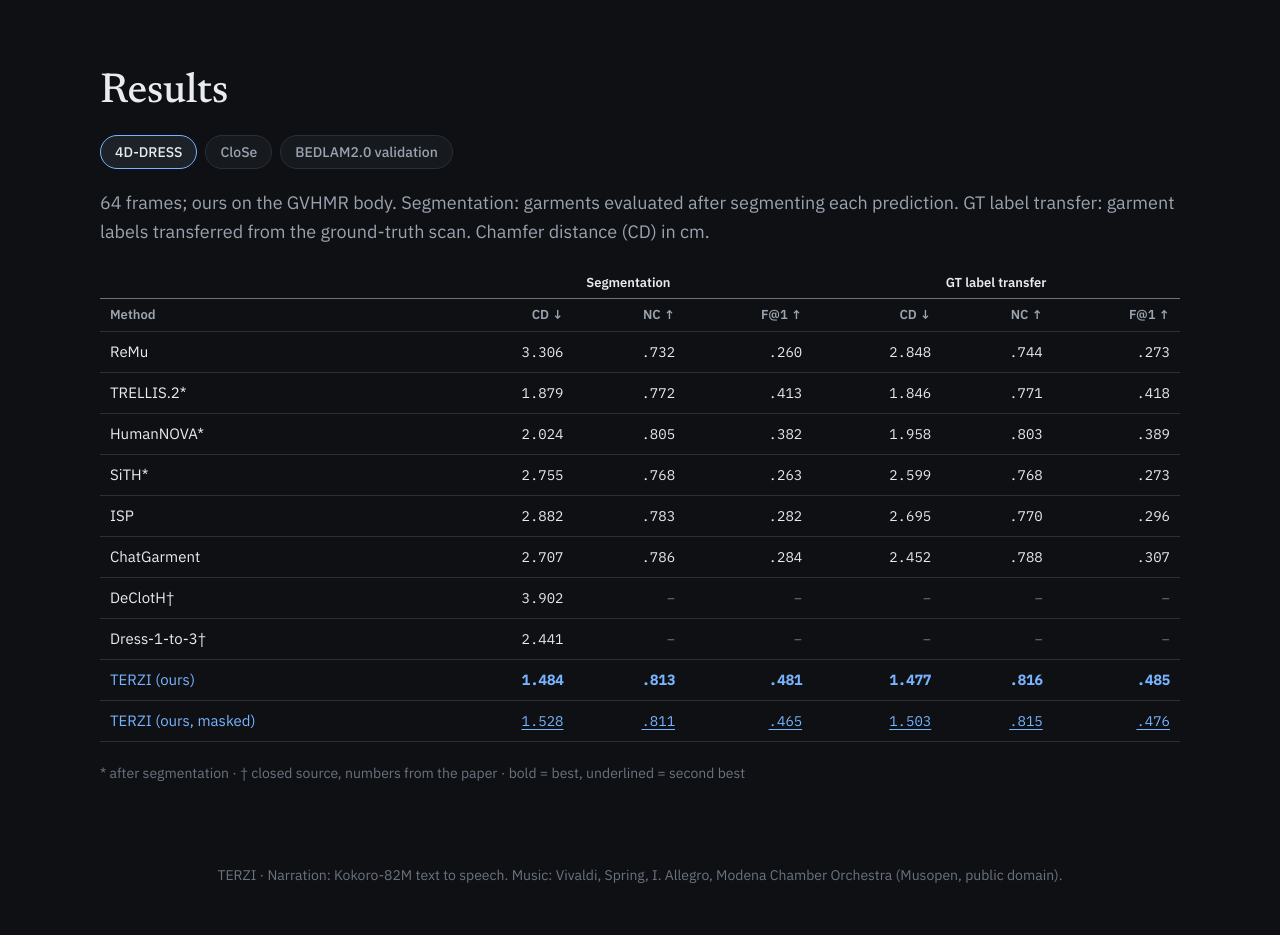
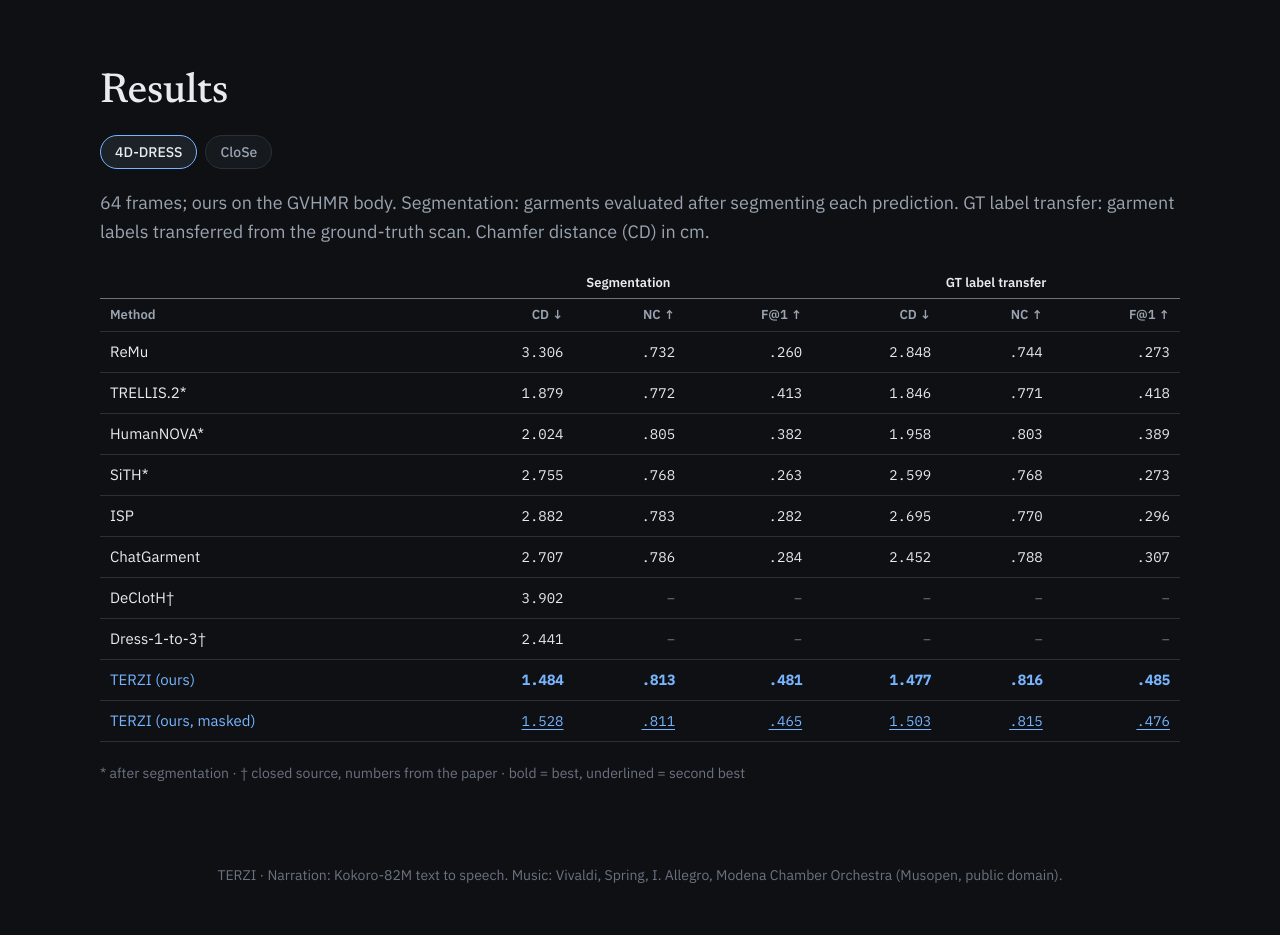
Before and after one commit to emirhanbilgic/TERZI, a plain HTML site: page index.html in a window 1280 px wide. Shown: the part 7563-8498 px from the top of the page. Drawn offline with Linux system fonts and the light colour scheme.

Commit message:
Remove BEDLAM2.0 validation results

```diff
--- a/index.html
+++ b/index.html
@@ -342,7 +342,7 @@ document.querySelectorAll('[data-tabs]').forEach(g => {
     b.innerHTML = `<img src="assets/v3/wild/${id}.jpg" alt="" loading="lazy">`; b.onclick = () => pick(id); t.appendChild(b) });
   pick(ids[0]); })();
 
-// results: the paper's tables (4D-DRESS = Tab. 2; CloSe = supp. Tab. 13; BEDLAM2.0 validation = supp. Tab. 14, as pasted by the user 2026-11-21)
+// results: the paper's tables (4D-DRESS = Tab. 2; CloSe = supp. Tab. 13)
 (() => { const D = String.fromCharCode(8224), B = {
   '4D-DRESS': { lede: '64 frames; ours on the GVHMR body. Segmentation: garments evaluated after segmenting each prediction. GT label transfer: garment labels transferred from the ground-truth scan. Chamfer distance (CD) in cm.',
     cap: '* after segmentation &middot; &dagger; closed source, numbers from the paper &middot; bold = best, underlined = second best',
@@ -355,13 +355,7 @@ document.querySelectorAll('[data-tabs]').forEach(g => {
     rows: [['ReMu' + D, [1.717, .831, .406, 1.554, .837, .425]], ['TRELLIS.2*', [1.270, .818, .526, 1.223, .819, .535]],
       ['HumanNOVA*', [1.303, .837, .534, 1.220, .839, .541]], ['SiTH*', [1.618, .834, .402, 1.567, .835, .410]], ['ISP' + D, [1.908, .832, .375, 1.721, .826, .390]],
       ['ChatGarment', [2.170, .811, .336, 1.855, .817, .367]],
-      ['TERZI (ours)', [1.202, .837, .534, 1.148, .843, .553]], ['TERZI (ours, masked)', [1.228, .834, .523, 1.167, .840, .544]]] },
-  'BEDLAM2.0 validation': { lede: '200 frames of the validation split; ours on the PromptHMR body. Protocols as for 4D-DRESS. Chamfer distance (CD) in cm.',
-    cap: '* after segmentation &middot; &dagger; failed on some frames and averaged over the rest: ReMu on 4 frames (196 evaluated), ChatGarment on 1 (199 evaluated) &middot; bold = best, underlined = second best',
-    rows: [['ReMu' + D, [2.781, .772, .310, 2.297, .783, .342]], ['TRELLIS.2*', [2.110, .807, .375, 1.993, .802, .390]],
-      ['HumanNOVA*', [2.514, .794, .320, 2.333, .785, .336]], ['SiTH*', [2.778, .791, .260, 2.498, .790, .284]], ['ISP', [2.841, .813, .286, 2.485, .806, .317]],
-      ['ChatGarment' + D, [3.030, .812, .298, 2.172, .819, .345]],
-      ['TERZI (ours)', [1.096, .860, .603, 1.089, .862, .615]], ['TERZI (ours, masked)', [1.114, .857, .596, 1.103, .859, .611]]] } };
+      ['TERZI (ours)', [1.202, .837, .534, 1.148, .843, .553]], ['TERZI (ours, masked)', [1.228, .834, .523, 1.167, .840, .544]]] } };
   const c = document.getElementById('bchips'), fmt = (v, q) => v === null ? '<span class="dim">&ndash;</span>' : q % 3 ? v.toFixed(3).slice(1) : v.toFixed(3);
   const show = k => { const T = B[k].rows, first = T.findIndex(r => r[0].startsWith('TERZI'));
     const rank = [0, 1, 2, 3, 4, 5].map(q => { const v = T.map((r, i) => [r[1][q], i]).filter(x => x[0] !== null).sort((a, b) => q % 3 ? b[0] - a[0] : a[0] - b[0]);
```
